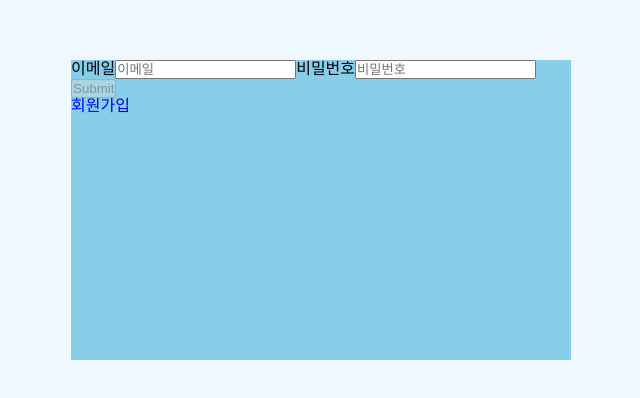
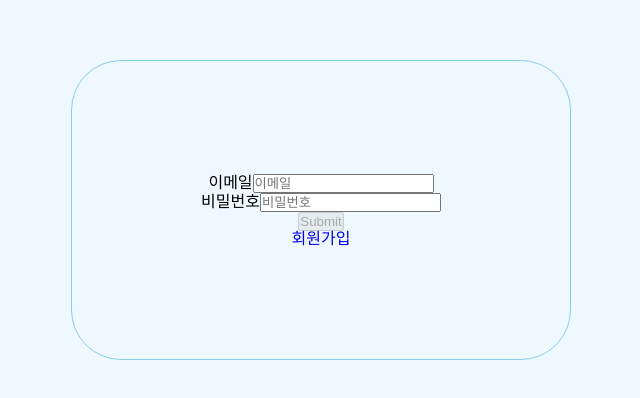
Before and after one commit to JongHoonSon/JH-Todo, a React (Create React App) app: page /auth/login in a window 1280 px wide. Shown: the part 190-588 px from the top of the page, without its empty margins (319-959 px from the left). Built offline with nearby package versions, Linux system fonts and the light colour scheme.

Commit message:
Style: LoginPage style 적용

```diff
--- a/src/pages/auth/LoginPage.tsx
+++ b/src/pages/auth/LoginPage.tsx
@@ -40,11 +40,13 @@ export const LoginPage = (): React.ReactElement => {
   });
 
   return (
-    <Container>
+    <>
       <Helmet>
         <title>로그인</title>
       </Helmet>
-      <form onSubmit={handleSubmit(handleLoginFormSubmit)}>
+      <Container>
+        <LoginForm onSubmit={handleSubmit(handleLoginFormSubmit)}>
+          <InputWrapper>
             <label htmlFor="email">이메일</label>
             <input
               type="text"
@@ -56,7 +58,10 @@ export const LoginPage = (): React.ReactElement => {
               })}
               placeholder="이메일"
             />
-        {errors.email && <span>{errors.email.message}</span>}
+          </InputWrapper>
+          {errors.email && <ErrorMessage>{errors.email.message}</ErrorMessage>}
+
+          <InputWrapper>
             <label htmlFor="password">비밀번호</label>
             <input
               type="password"
@@ -68,20 +73,45 @@ export const LoginPage = (): React.ReactElement => {
               })}
               placeholder="비밀번호"
             />
-        {errors.password && <span>{errors.password.message}</span>}
-        {loginError && (
-          <span>아이디 또는 비밀번호 정보가 일치하지 않습니다.</span>
+          </InputWrapper>
+          {errors.password && (
+            <ErrorMessage>{errors.password.message}</ErrorMessage>
           )}
           <input type="submit" disabled={!isValid} />
-      </form>
+        </LoginForm>
+        {loginError && (
+          <ErrorMessage>
+            아이디 또는 비밀번호 정보가 일치하지 않습니다.
+          </ErrorMessage>
+        )}
         <Link to="/auth/join">회원가입</Link>
       </Container>
+    </>
   );
 };
 
 const Container = styled.div`
   width: 500px;
   height: 300px;
+  display: flex;
+  flex-direction: column;
+  justify-content: center;
+  align-items: center;
   margin: auto;
-  background-color: skyblue;
+  border: 1px solid skyblue;
+  border-radius: 50px;
 `;
+
+const LoginForm = styled.form`
+  display: flex;
+  flex-direction: column;
+  justify-content: center;
+  align-items: center;
+`;
+
+const InputWrapper = styled.div``;
+
+const ErrorMessage = styled.span`
+  font-size: 16px;
+  color: red;
+`;
```
Lines whose indentation alone changed are shown as unchanged.
